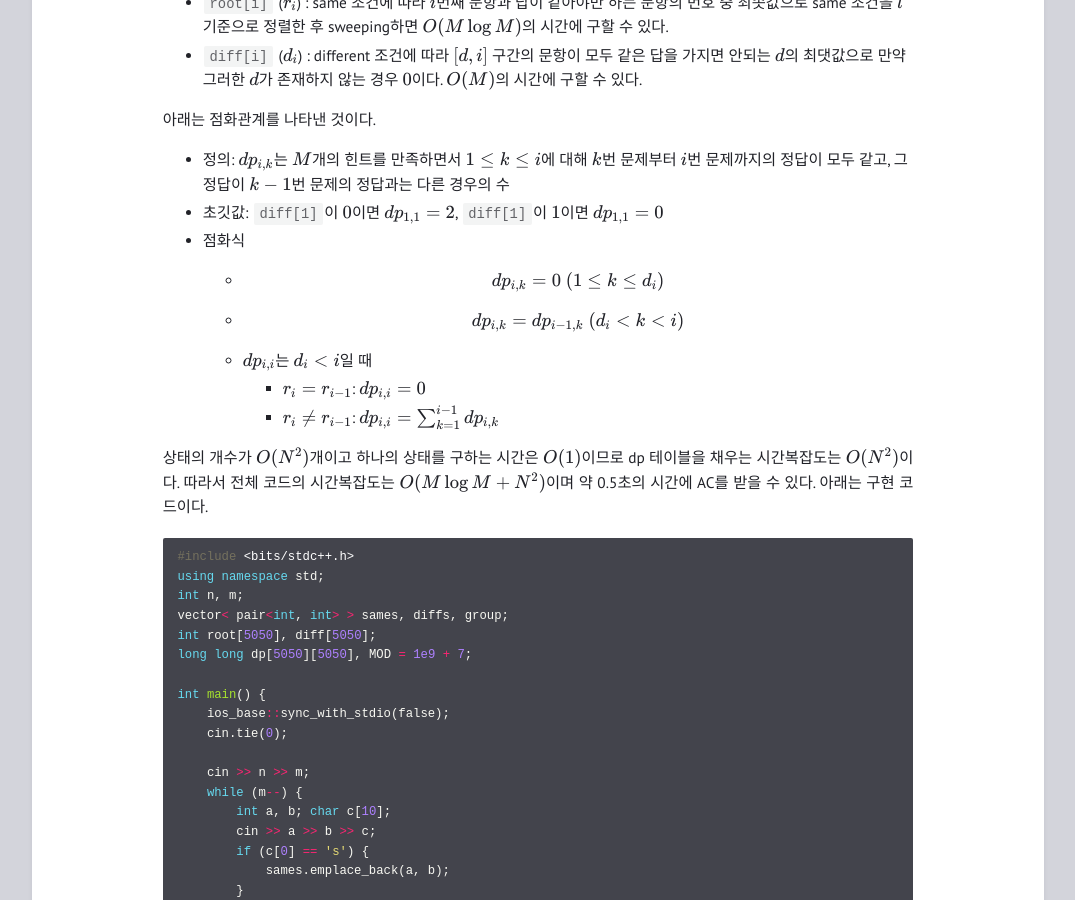
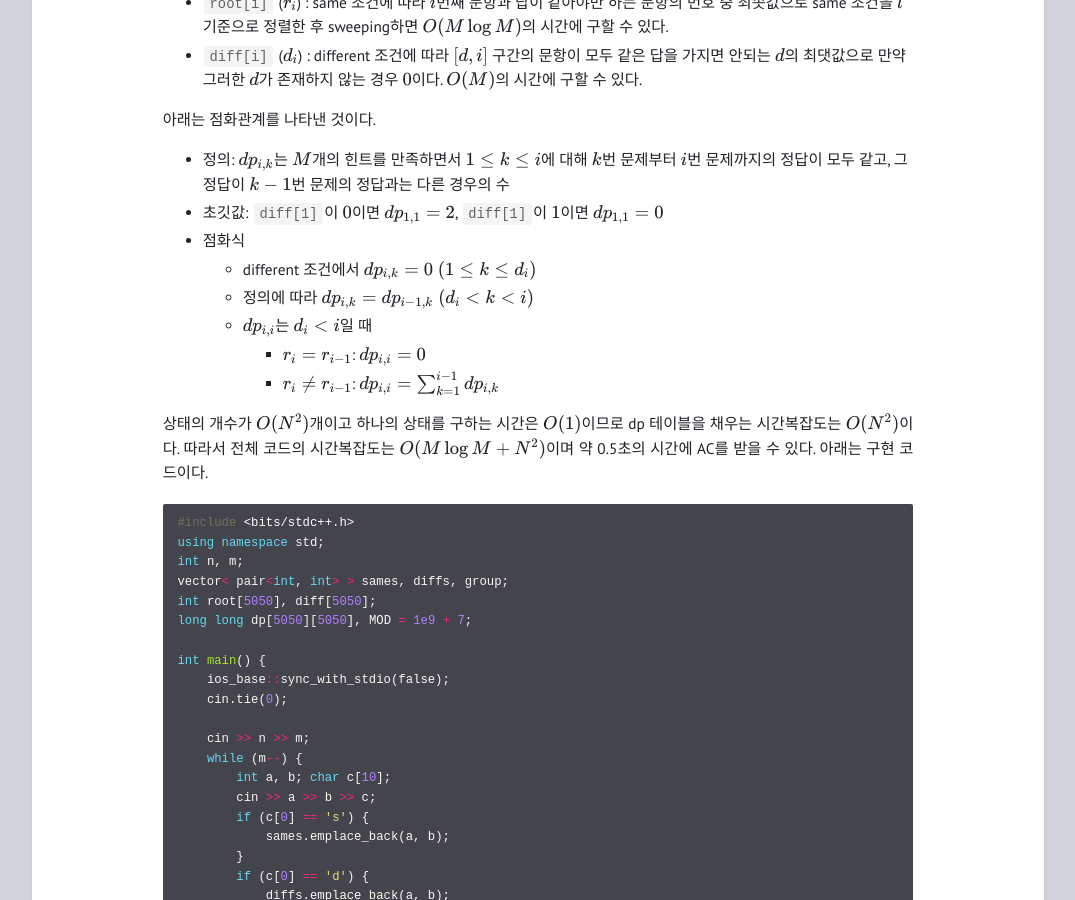
Before and after one commit to mathrabbit1028/mathrabbit1028.github.io, a Jekyll site: the page built from _posts/2023-07-22-Problem-Solving-18208-10743-17476.md, in a window 1280 px wide and 900 px high, scrolled down 875 px. Shown: the whole window, without its empty margins (102-1177 px from the left). Built offline with Jekyll 4.4.1, drawn with Linux system fonts in a browser that asks for light colours; some web fonts are replaced.

Commit message:
2023-07-23 PS

```diff
--- a/_posts/2023-07-22-Problem-Solving-18208-10743-17476.md
+++ b/_posts/2023-07-22-Problem-Solving-18208-10743-17476.md
@@ -37,8 +37,8 @@
 - 정의: $$dp_{i, k}$$는 $$M$$개의 힌트를 만족하면서 $$1≤k≤i$$에 대해 $$k$$번 문제부터 $$i$$번 문제까지의 정답이 모두 같고, 그 정답이 $$k-1$$번 문제의 정답과는 다른 경우의 수
 - 초깃값: `diff[1]`이 $$0$$이면 $$dp_{1, 1}=2$$, `diff[1]`이 $$1$$이면 $$dp_{1, 1}=0$$
 - 점화식
-    - $$dp_{i, k}=0~(1≤k≤d_i)$$
-    - $$dp_{i, k} = dp_{i - 1, k} ~(d_i <k<i)$$
+    - different 조건에서 $$dp_{i, k}=0~(1≤k≤d_i)$$
+    - 정의에 따라 $$dp_{i, k} = dp_{i - 1, k} ~(d_i <k<i)$$
     - $$dp_{i, i}$$는 $$d_i<i$$일 때
         - $$r_i = r_{i-1}$$: $$dp_{i, i}=0$$
         - $$r_i ≠ r_{i-1}$$: $$dp_{i, i}=\sum_{k=1}^{i-1} {dp_{i, k}}$$
```
